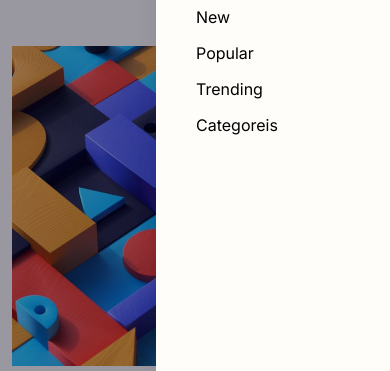
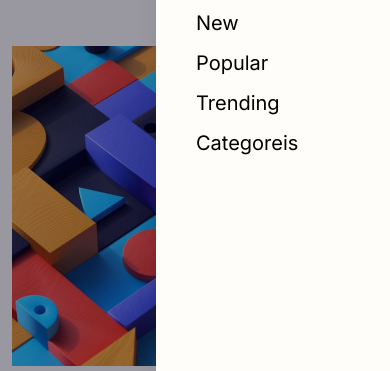
Before and after one commit to AhmaadAlharbi/News-homepage-FrontendChallenge, a website: page index.html in a window 390 px wide. Both pictures are taken after a click on the picture 330 px from the left and 60 px from the top of the page. Shown: the part 114-485 px from the top of the page. Drawn offline with nearby package versions, Linux system fonts and the light colour scheme.

Commit message:
change mobile nav text size

```diff
--- a/index.html
+++ b/index.html
@@ -74,27 +74,37 @@
           />
           <li>
             <div class="group">
-              <a href="" class="group-hover:text-LightVermillion">Home</a>
+              <a href="" class="group-hover:text-LightVermillion text-xl"
+                >Home</a
+              >
             </div>
           </li>
           <li>
             <div class="group">
-              <a class="group-hover:text-LightVermillion" href="">New</a>
+              <a class="group-hover:text-LightVermillion text-xl" href=""
+                >New</a
+              >
             </div>
           </li>
           <li>
             <div class="group">
-              <a class="group-hover:text-LightVermillion" href="">Popular</a>
+              <a class="group-hover:text-LightVermillion text-xl" href=""
+                >Popular</a
+              >
             </div>
           </li>
           <li>
             <div class="group">
-              <a class="group-hover:text-LightVermillion" href="">Trending</a>
+              <a class="group-hover:text-LightVermillion text-xl" href=""
+                >Trending</a
+              >
             </div>
           </li>
           <li>
             <div class="group">
-              <a class="group-hover:text-LightVermillion" href="">Categoreis</a>
+              <a class="group-hover:text-LightVermillion text-xl" href=""
+                >Categoreis</a
+              >
             </div>
           </li>
         </ul>
```
Also changed, not shown: css/style.css.
